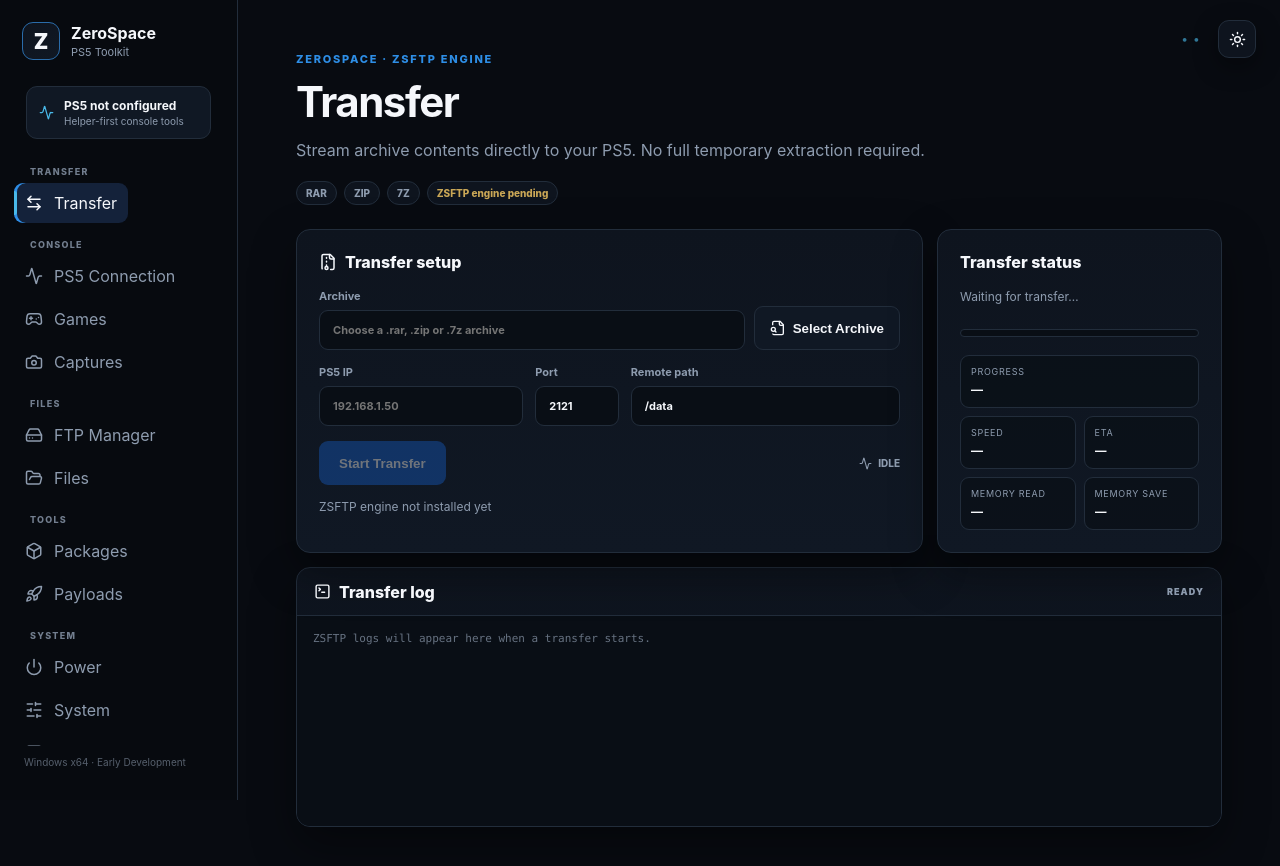
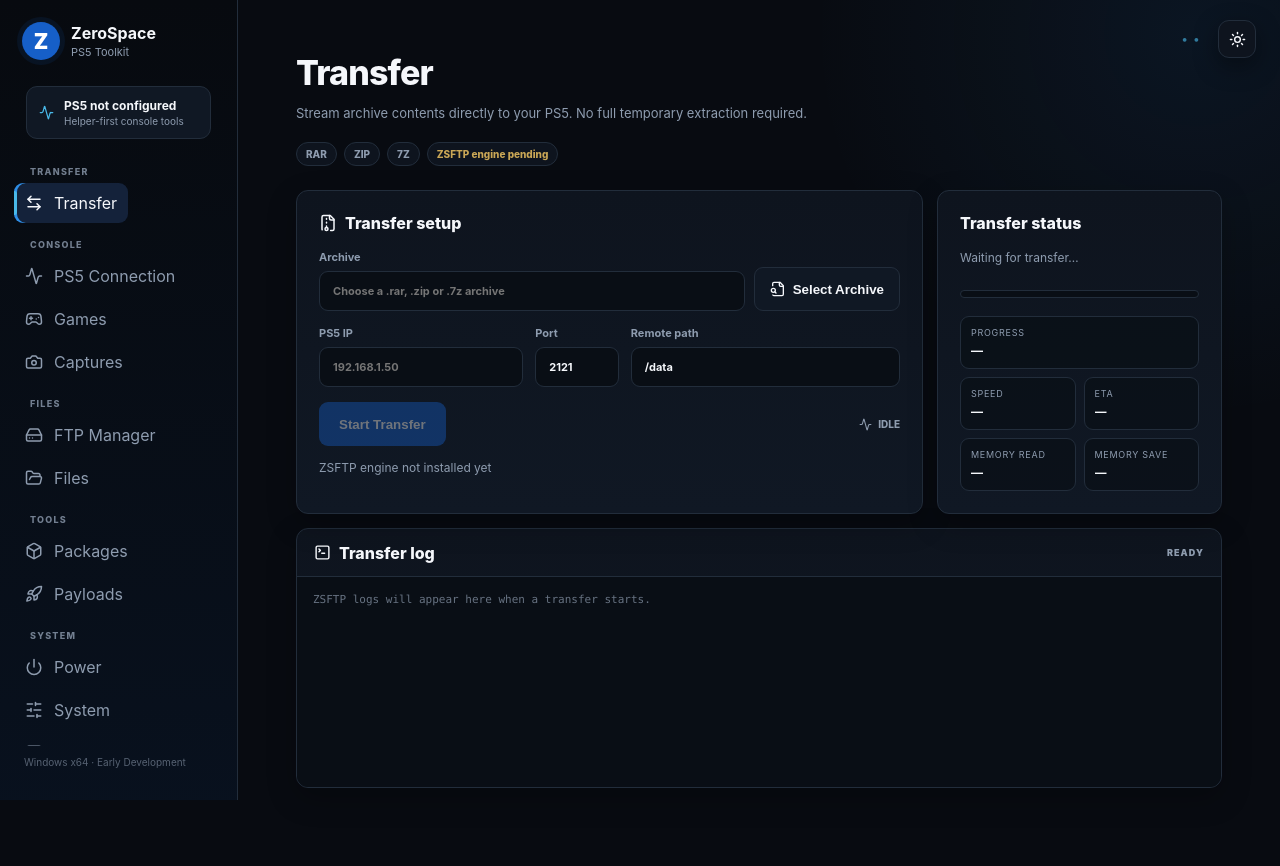
Before and after one commit to Zer0Spce/ZeroSpace, a React (Vite) app: page / in a window 1280 px wide. Shown: the top 866 px of the page. After the commit the page ends 840 px from the top, so only its background shows below. Built offline with nearby package versions, Linux system fonts and the light colour scheme.

Commit message:
Give ZeroSpace a distinct visual identity

```diff
--- a/src/styles.css
+++ b/src/styles.css
@@ -100,3 +100,29 @@ aside nav button.active:before{content:"";position:absolute;left:0;top:8px;botto
 .mediaInfo{display:flex;flex-direction:column;gap:4px;min-width:0}.mediaInfo strong{white-space:nowrap;overflow:hidden;text-overflow:ellipsis;font-size:13px}.mediaInfo small{color:var(--muted)}
 .mediaActions{display:flex;gap:7px}.mediaActions button{white-space:nowrap}
 @media(max-width:850px){.mediaRow{grid-template-columns:22px 64px minmax(0,1fr)}.mediaThumb{width:64px;height:44px}.mediaRow>.captureType{display:none}.mediaActions{grid-column:3}.libraryHeading{align-items:stretch;flex-direction:column}.libraryHeading input{width:100%}}
+
+/* ZeroSpace visual identity pass */
+:root{--zs-radius:12px;--zs-hairline:color-mix(in srgb,var(--border) 78%,transparent)}
+.shell main{background:
+ radial-gradient(circle at 92% 4%,color-mix(in srgb,var(--blue2) 8%,transparent),transparent 24rem),
+ var(--bg)}
+aside{background:linear-gradient(180deg,var(--side),color-mix(in srgb,var(--side) 92%,var(--blue) 8%))}
+.brandGlyph{border-radius:50%;border:0;background:var(--blue);color:white;box-shadow:0 0 0 5px color-mix(in srgb,var(--blue) 10%,transparent)}
+.page>.eyebrow{display:none}
+.page>h1{font-size:34px;font-weight:780;letter-spacing:-.025em}
+.page>.lead{font-size:13px;max-width:680px}
+.card{border-radius:var(--zs-radius);box-shadow:0 10px 30px color-mix(in srgb,var(--shadow) 62%,transparent)}
+button{transition:background .14s ease,border-color .14s ease,transform .08s ease}
+button:active{transform:translateY(1px)}
+.captureFilter{border:1px solid var(--zs-hairline);background:var(--panel2);padding:9px;border-radius:11px}
+.captureFilter input,.captureFilter select,.captureFilter button{margin-top:0}
+.gameGrid{grid-template-columns:repeat(auto-fill,minmax(150px,1fr))}
+.gameCard{border-radius:13px}
+.gameCover{border-bottom:1px solid var(--border)}
+.gameCard strong{font-size:13px;line-height:1.25}
+.gameTitleId{font-size:9px;letter-spacing:.06em;color:var(--blue2)}
+.mediaRow{border-left:3px solid transparent}
+.mediaRow:hover{border-left-color:var(--blue2)}
+.connectionHero{position:relative;overflow:hidden}
+.connectionHero:after{content:"";position:absolute;width:180px;height:180px;border:1px solid color-mix(in srgb,var(--cyan) 13%,transparent);border-radius:50%;right:-95px;top:-95px;pointer-events:none}
+.connectionReady{background:linear-gradient(120deg,var(--panel),color-mix(in srgb,var(--blue) 8%,var(--panel2)))}
```
